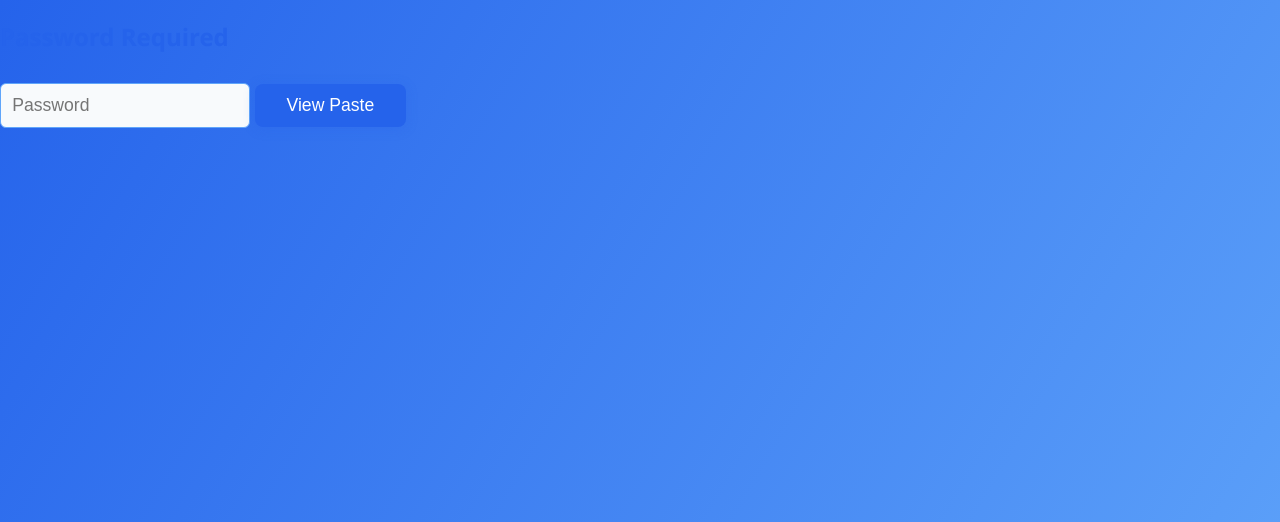
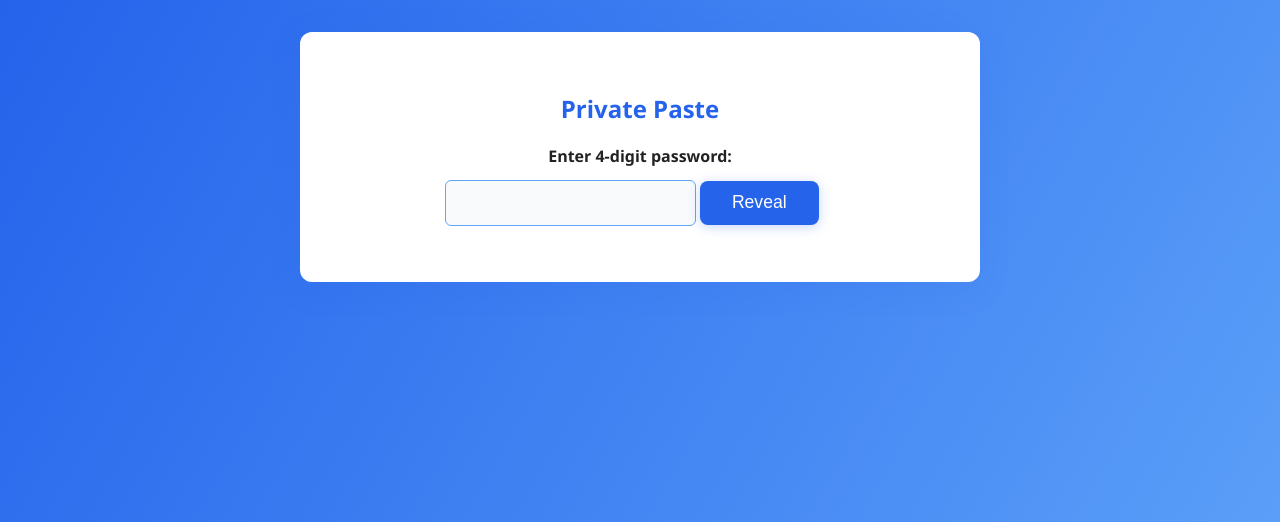
Before and after one commit to TrueBlue23/bluebin233, a FastAPI app: template templates/password.html in a window 1280 px wide. Shown: the top 522 px of the page. Run offline with FastAPI, Linux system fonts and the light colour scheme; the template is opened without the code that fills it, so the values that code supplies are empty.

Commit message:
Update password.html

```diff
--- a/templates/password.html
+++ b/templates/password.html
@@ -1,19 +1,20 @@
 <!DOCTYPE html>
 <html>
 <head>
-    <title>Password Required</title>
-    <link rel="stylesheet" href="/static/style.css">
+  <title>Enter Password - BlueBin</title>
+  <link href="/static/style.css" rel="stylesheet">
 </head>
 <body>
-    <div class="container">
-        <h2 class="main-title">Password Required</h2>
-        {% if error %}
-            <div class="error">Incorrect password, try again.</div>
-        {% endif %}
-        <form method="post" class="paste-form">
-            <input type="password" name="password" placeholder="Password" required>
-            <button class="create-btn" type="submit">View Paste</button>
-        </form>
-    </div>
+  <div class="card" style="text-align:center;">
+    <h2>Private Paste</h2>
+    <form method="post">
+      <label>Enter 4-digit password:</label>
+      <input type="password" name="password" maxlength="4" pattern="\\d{4}" required>
+      <button type="submit">Reveal</button>
+    </form>
+    {% if error %}
+      <div class="error">{{ error }}</div>
+    {% endif %}
+  </div>
 </body>
 </html>
```
